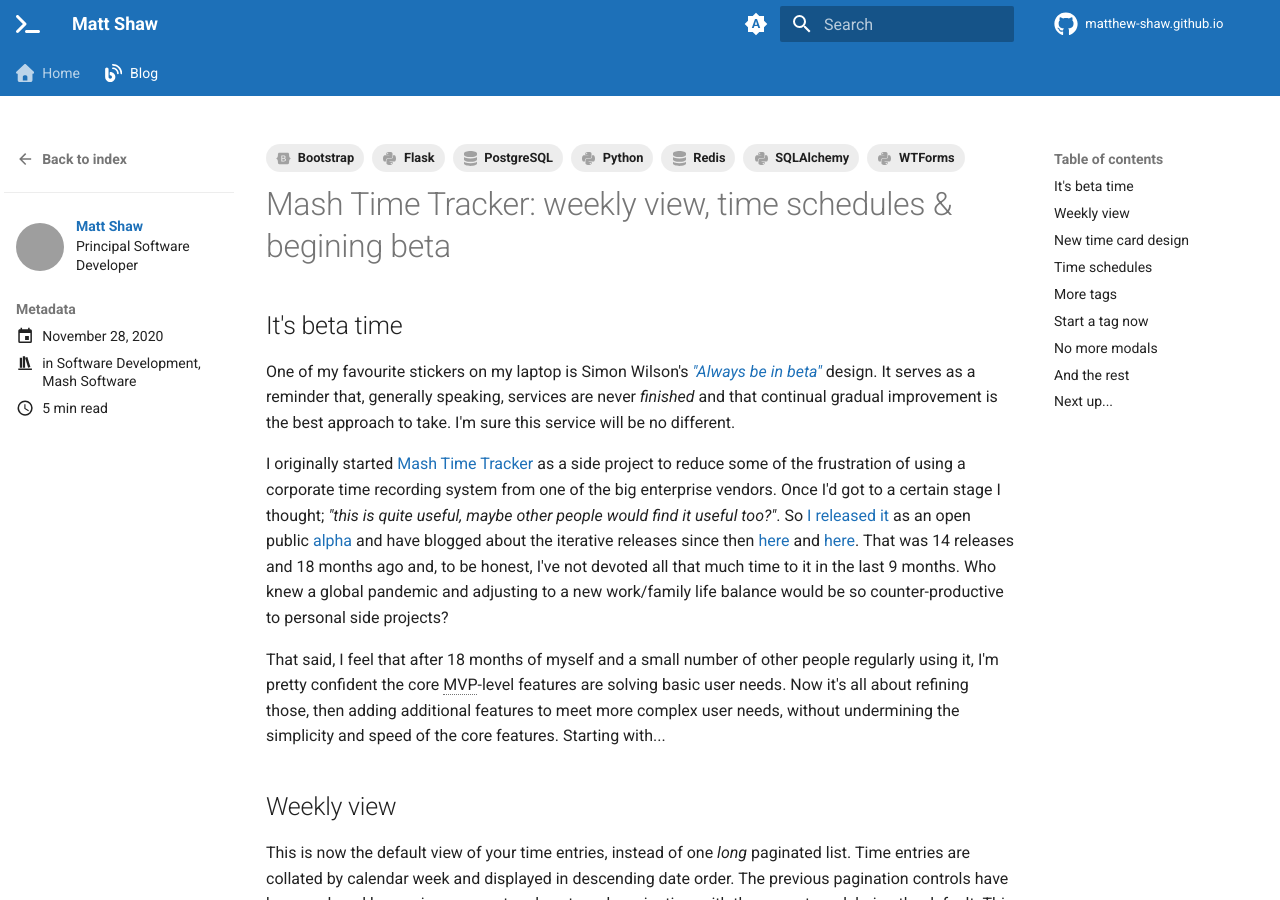
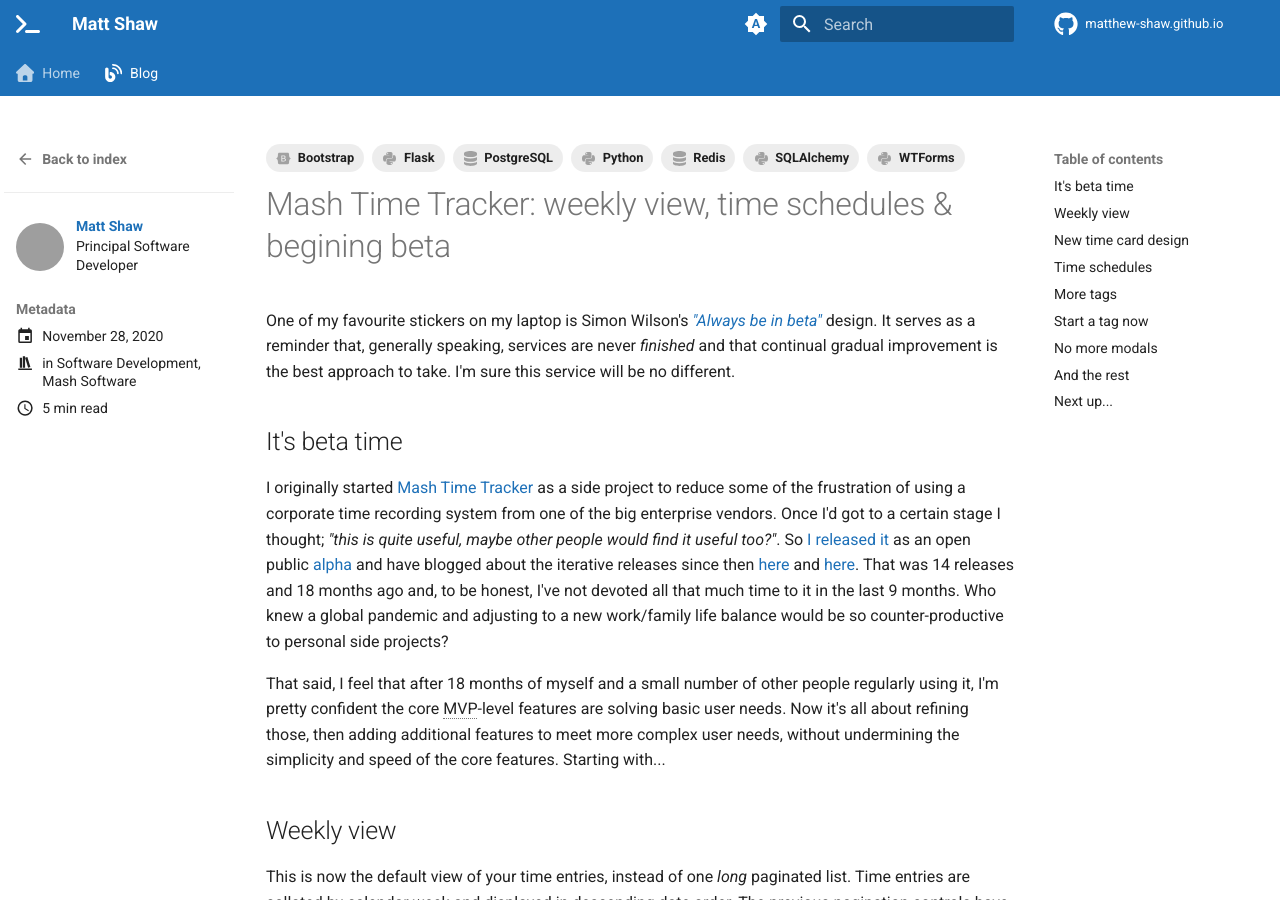
Before and after one commit to matthew-shaw/matthew-shaw.github.io, an MkDocs documentation site: the page built from docs/blog/posts/mash-time-tracker-weekly.md, in a window 1280 px wide and 900 px high. Built offline with MkDocs 1.6.1 and Material for MkDocs 9.7.7, drawn with Linux system fonts in a browser that asks for light colours; plug-ins that fetch from the network failed and are left out; comment, search, counter and statistics services are not loaded; grey boxes are pictures that could not be loaded.

Commit message:
move title

```diff
--- a/docs/blog/posts/mash-time-tracker-weekly.md
+++ b/docs/blog/posts/mash-time-tracker-weekly.md
@@ -19,11 +19,11 @@
 
 # Mash Time Tracker: weekly view, time schedules & begining beta
 
-## It's beta time
-
 One of my favourite stickers on my laptop is Simon Wilson's [_"Always be in beta"_](https://www.ermlikeyeah.com/gov-patches/) design. It serves as a reminder that, generally speaking, services are never _finished_ and that continual gradual improvement is the best approach to take. I'm sure this service will be no different.
 
 <!-- more -->
+
+## It's beta time
 
 I originally started [Mash Time Tracker](https://time-tracker.mashsoftware.com/) as a side project to reduce some of the frustration of using a corporate time recording system from one of the big enterprise vendors. Once I'd got to a certain stage I thought; _"this is quite useful, maybe other people would find it useful too?"_. So [I released it](mash-time-tracker.md) as an open public [alpha](https://en.wikipedia.org/wiki/Software_release_life_cycle#Alpha) and have blogged about the iterative releases since then [here](mash-time-tracker-tags.md) and [here](mash-time-tracker-native.md). That was 14 releases and 18 months ago and, to be honest, I've not devoted all that much time to it in the last 9 months. Who knew a global pandemic and adjusting to a new work/family life balance would be so counter-productive to personal side projects?
 
```
